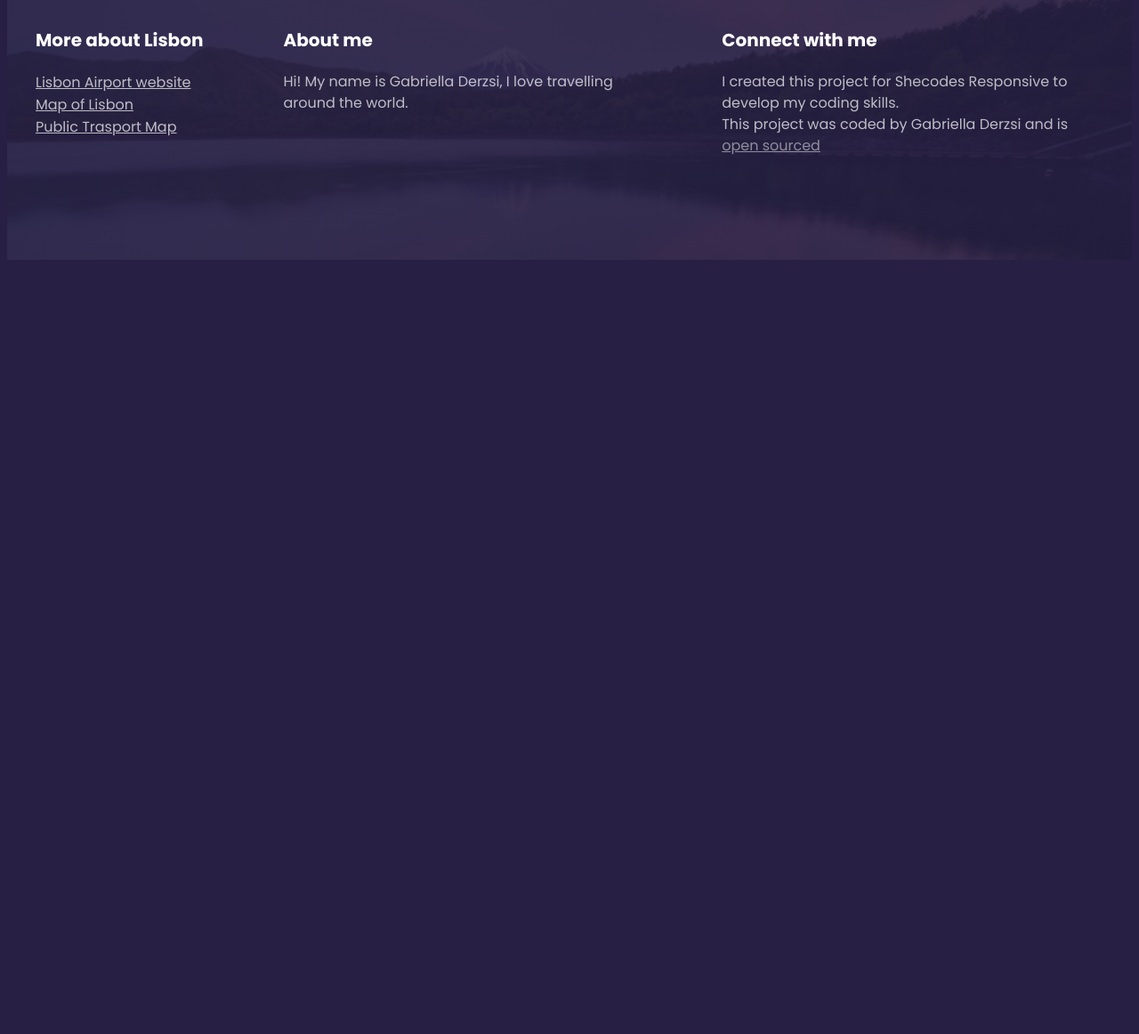
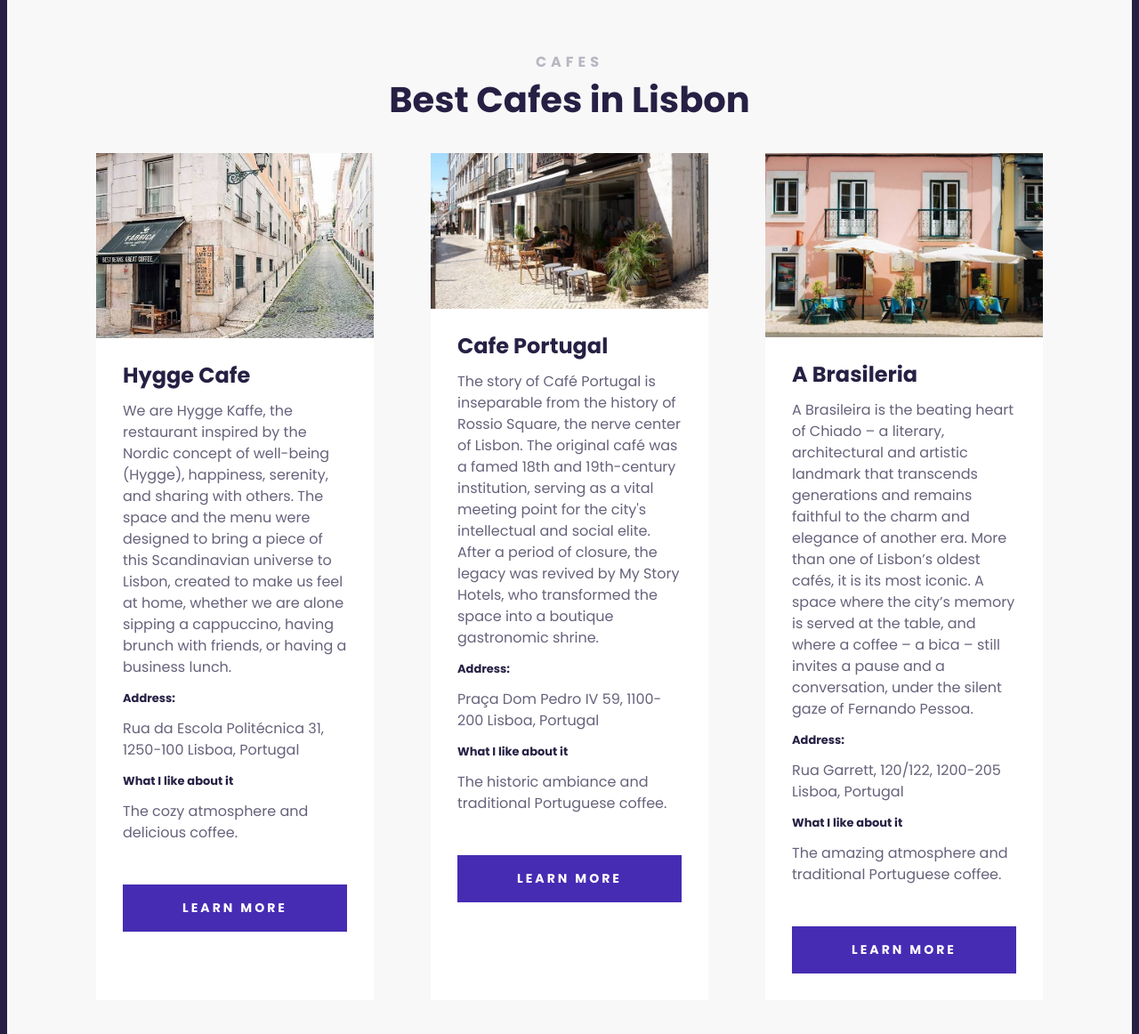
Before and after one commit to Gabcii/travel-project, a plain HTML site: page index.html in a window 1280 px wide. Shown: the part 1635-2797 px from the top of the page at 89% size. Before the commit the page ends 1935 px from the top, so only its background shows below. Drawn offline with Linux system fonts and the light colour scheme.

Commit message:
added cards and images and grid

```diff
--- a/index.html
+++ b/index.html
@@ -53,6 +53,111 @@
             </p>
           </div>
         </section>
+        <section class="secondary">
+          <h2 class="text-center">Cafes</h2>
+          <h3 class="text-center">Best Cafes in Lisbon</h3>
+          <div class="grid grid-3-columns">
+            <div class="card">
+              <div class="card-header">
+                <img
+                  src="images/cafe1.jpeg"
+                  alt="Cafe 1"
+                  class="img-responsive"
+                />
+              </div>
+              <div class="card-body">
+                <h4>Hygge Cafe</h4>
+                <p>
+                  We are Hygge Kaffe, the restaurant inspired by the Nordic
+                  concept of well-being (Hygge), happiness, serenity, and
+                  sharing with others. The space and the menu were designed to
+                  bring a piece of this Scandinavian universe to Lisbon, created
+                  to make us feel at home, whether we are alone sipping a
+                  cappuccino, having brunch with friends, or having a business
+                  lunch.
+                </p>
+                <h5>Address:</h5>
+                <p>Rua da Escola Politécnica 31, 1250-100 Lisboa, Portugal</p>
+                <h5>What I like about it</h5>
+                <p>The cozy atmosphere and delicious coffee.</p>
+              </div>
+              <div class="card-footer">
+                <a
+                  href="https://hyggekaffe.pt/en/sobre-nos/"
+                  class="btn"
+                  target="_blank"
+                  >Learn more</a
+                >
+              </div>
+            </div>
+            <div class="card">
+              <div class="card-header">
+                <img
+                  src="images/cafe2.jpeg"
+                  alt="Cafe 1"
+                  class="img-responsive"
+                />
+              </div>
+              <div class="card-body">
+                <h4>Cafe Portugal</h4>
+                <p>
+                  The story of Café Portugal is inseparable from the history of
+                  Rossio Square, the nerve center of Lisbon. The original café
+                  was a famed 18th and 19th-century institution, serving as a
+                  vital meeting point for the city's intellectual and social
+                  elite. After a period of closure, the legacy was revived by My
+                  Story Hotels, who transformed the space into a boutique
+                  gastronomic shrine.
+                </p>
+                <h5>Address:</h5>
+                <p>Praça Dom Pedro IV 59, 1100-200 Lisboa, Portugal</p>
+                <h5>What I like about it</h5>
+                <p>The historic ambiance and traditional Portuguese coffee.</p>
+              </div>
+              <div class="card-footer">
+                <a
+                  href="https://umarella.org/cafe-portugal"
+                  class="btn"
+                  target="_blank"
+                  >Learn more</a
+                >
+              </div>
+            </div>
+            <div class="card">
+              <div class="card-header">
+                <img
+                  src="images/cafe3.jpeg"
+                  alt="Cafe 1"
+                  class="img-responsive"
+                />
+              </div>
+              <div class="card-body">
+                <h4>A Brasileria</h4>
+                <p>
+                  A Brasileira is the beating heart of Chiado – a literary,
+                  architectural and artistic landmark that transcends
+                  generations and remains faithful to the charm and elegance of
+                  another era. More than one of Lisbon’s oldest cafés, it is its
+                  most iconic. A space where the city’s memory is served at the
+                  table, and where a coffee – a bica – still invites a pause and
+                  a conversation, under the silent gaze of Fernando Pessoa.
+                </p>
+                <h5>Address:</h5>
+                <p>Rua Garrett, 120/122, 1200-205 Lisboa, Portugal</p>
+                <h5>What I like about it</h5>
+                <p>The amazing atmosphere and traditional Portuguese coffee.</p>
+              </div>
+              <div class="card-footer">
+                <a
+                  href="https://ovalordotempo.pt/en/brands/a-brasileira-do-chiado/"
+                  class="btn"
+                  target="_blank"
+                  >Learn more</a
+                >
+              </div>
+            </div>
+          </div>
+        </section>
       </main>
       <footer>
         <section class="grid grid-3-columns-with-first-narrow">
--- a/src/styles.css
+++ b/src/styles.css
@@ -6,23 +6,57 @@ body {
   max-width: 1400px;
   margin: 0 auto;
 }
+.text-center {
+  text-align: center;
+}
 .grid {
   display: grid;
   grid-gap: 64px;
 }
 .img-responsive {
   width: 100%;
+  display: block;
 }
 .grid-2-columns {
   grid-template-columns: 1fr 1fr;
 }
+.grid-3-columns {
+  grid-template-columns: 1fr 1fr 1fr;
+}
 .grid-3-columns-with-first-narrow {
   grid-template-columns: 1fr 2fr 2fr;
 }
+.card {
+  background-color: white;
+  margin: 30px 0;
+}
+.card-body {
+  padding: 30px;
+}
+.card-footer {
+  padding: 0 30px 30px;
+}
+.btn {
+  display: block;
+  color: white;
+  font-weight: 700;
+  font-size: 14px;
+  line-height: 1.5;
+  letter-spacing: 3px;
+  text-transform: uppercase;
+  text-align: center;
+  padding: 16px;
+  background-color: #462cb3;
+  text-decoration: none;
+}
+
 section {
-  max-width: 1200px;
+  max-width: 100%;
   margin: 0 auto;
-  padding: 100px 0;
+  padding: 100px;
+}
+section.secondary {
+  background: #f8f8f8;
 }
 header {
   background-image:
@@ -87,6 +121,20 @@ main h3 {
   color: #272044;
   margin: 0;
 }
+main h4 {
+  font-weight: 700;
+  font-size: 24px;
+  line-height: 1;
+  color: #272044;
+  margin: 0;
+}
+main h5 {
+  font-weight: 700;
+  font-size: 13px;
+  line-height: 1;
+  color: #272044;
+  margin: 0;
+}
 main p {
   font-size: normal;
   font-weight: 400;
```
Also changed, not shown: images/cafe1.jpeg (added), images/cafe2.jpeg (added), images/cafe3.jpeg (added).
